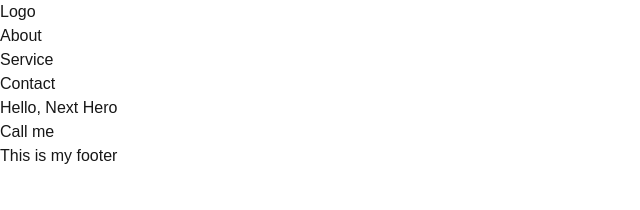
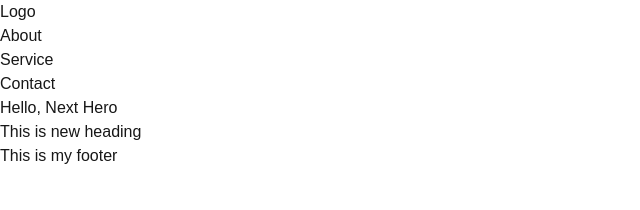
Before and after one commit to sazzadshakhbd/next-hero, a Next.js app in the folder my-app/: page / in a window 1280 px wide. Shown: the top 210 px of the page, without its empty margins (0-640 px from the left). Built offline with nearby package versions, Linux system fonts and the light colour scheme.

Commit message:
new text add in our main page.js file in our app folder

```diff
--- a/my-app/src/app/page.js
+++ b/my-app/src/app/page.js
@@ -2,7 +2,7 @@ export default function Home() {
   return (
     <div>
       <h3>Hello, Next Hero</h3>
-      <button>Call me</button>
+      <p>This is new heading</p>
     </div>
   );
 }
```
